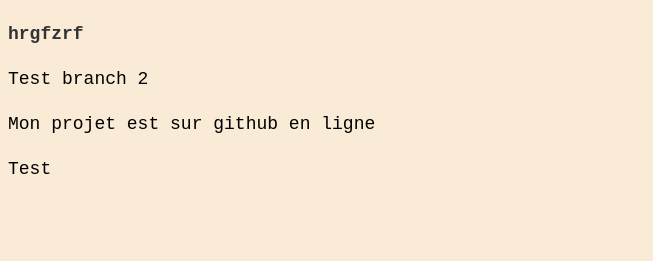
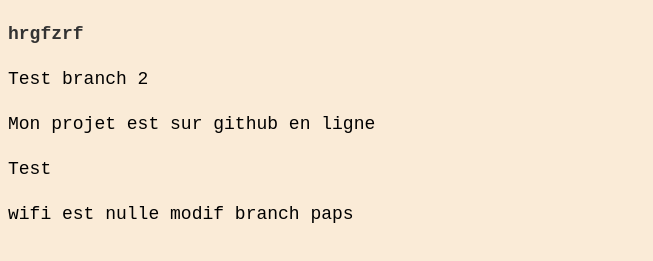
Before and after one commit to EstelCol/B2G2-sart-project, a plain HTML site: page index.html in a window 1280 px wide. Shown: the part 81-342 px from the top of the page, without its empty margins (0-653 px from the left). Drawn offline with Linux system fonts and the light colour scheme.

Commit message:
modif camille

```diff
--- a/index.html
+++ b/index.html
@@ -14,6 +14,7 @@
     <p>Test branch 2</p>
     <p>Mon projet est sur github en ligne</p>
     <p>Test</p>
+    <p>wifi est nulle modif branch paps</p>
 
 </div>
 
```
